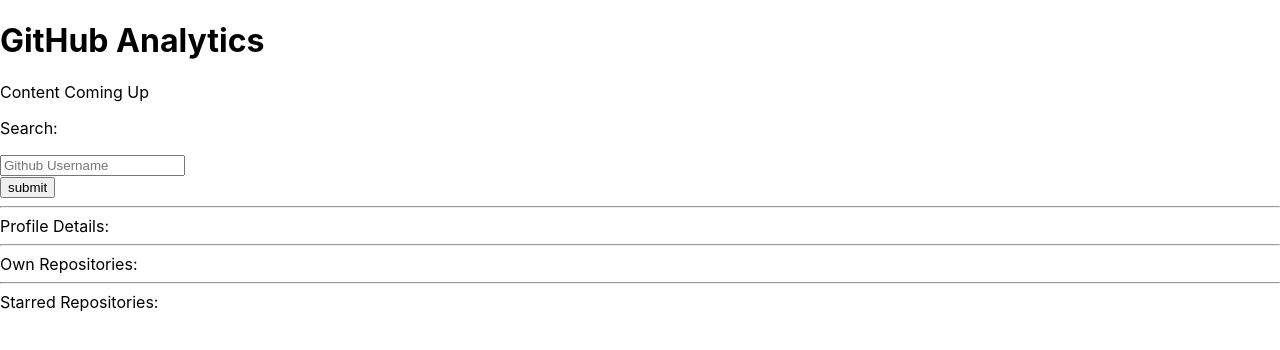
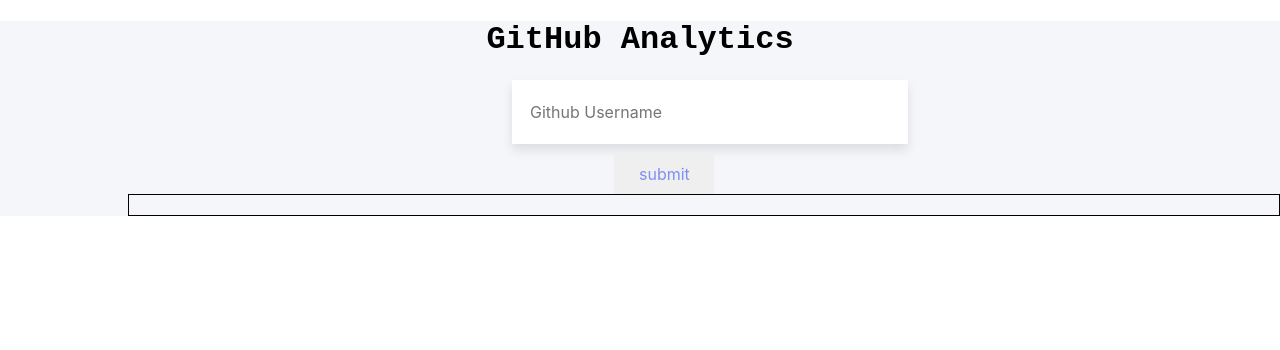
Before and after one commit to ajitesh-30/GitHub-Profiler, a React (Create React App) app: page / in a window 1280 px wide. Shown: the top 350 px of the page. Built offline with nearby package versions, Linux system fonts and the light colour scheme.

Commit message:
Added more CSS

```diff
--- a/package.json
+++ b/package.json
@@ -3,8 +3,11 @@
   "version": "0.1.0",
   "private": true,
   "dependencies": {
+    "axios": "^0.18.0",
+    "moment": "^2.24.0",
     "react": "^16.8.2",
     "react-dom": "^16.8.2",
+    "react-moment": "^0.8.4",
     "react-scripts": "2.1.5"
   },
   "scripts": {
--- a/src/App.js
+++ b/src/App.js
@@ -4,6 +4,7 @@
 import SortedList from './components/SortedList.js';
 import ProfileDetails from './components/ProfileDetails.js';
 import axios from 'axios';
+import './index.css';
 class App extends Component {
 	constructor() {
 		super();
@@ -53,25 +54,20 @@
     	return (
      	 	<div className="App">
         		<header className="App-header">
-          			<h1 class="App-title">GitHub Analytics</h1>
+          			<h1 class="heading"><center>GitHub Analytics</center></h1>
         		</header>
-        		<p class="App-intro">
-        			Content Coming Up
-        		</p>
         		<Form
           			formData={this.state.formData}
           			handleUserFormSubmit={this.handleUserFormSubmit}
           			handleFormChange={this.handleFormChange}
         		/>
-        		  <hr></hr>
-        		  Profile Details:
-        <ProfileDetails infoclean={this.state.infoclean}/>
-        <hr></hr>
-        Own Repositories:
-        <SortedList repitems={this.state.repitems}/>
-        <hr></hr>
-        Starred Repositories:
-        <SortedList repitems={this.state.staritems}/>
+        		<div class="container">
+
+        			<ProfileDetails infoclean={this.state.infoclean}/>
+       				<SortedList repitems={this.state.repitems}/>
+        			<br/>
+        			<SortedList repitems={this.state.staritems}/>
+        		</div>
       		</div>
     	);
   	}
--- a/src/components/Form.js
+++ b/src/components/Form.js
@@ -1,11 +1,10 @@
 import React from 'react';
-
+import './index.css';
 const Form = (props) => {
 	return (
 		<form onSubmit={(event) => props.handleUserFormSubmit(event)}>
 			<label>
-				<p>Search:</p>
-				<input name="username"
+				<input class="form" name="username"
 					type="text"
 					placeholder="Github Username"
 					required
@@ -14,7 +13,7 @@
 			/>
 			</label>
 			<div>
-			<input
+			<input class="btn"
 				type="submit"
 				value="submit"
 			/>
--- a/src/components/ProfileDetails.js
+++ b/src/components/ProfileDetails.js
@@ -1,53 +1,50 @@
 import React from 'react';
 import Moment from 'react-moment';
-
-const imgStye = {
-	borderRadius : "50%",
-	width : "250px",
-	height: "250px"
-};
+import './index.css';
 
 const ProfileDetails = (props) => {
 	return (
 		<div>
+
 			<div>
 				{props.infoclean.avatar_url ?
 					<img src={props.infoclean.avatar_url}
-						alt="Profile"
-						style={imgStye}/>:null}
-			</div>
-			<div>
-          		{props.infoclean.name ? <div><p>Name:</p><p>{props.infoclean.name}</p></div> : null }
+						alt="Profile" class="image"
+						/>:null}
+
+          		{props.infoclean.name ? <div><span class="heading-info">Name:</span><p>{props.infoclean.name}</p></div> : null }
         	</div>
-        	<div>
-          		{props.infoclean.bio ? <div><p>Bio:</p><p>{props.infoclean.bio}</p></div> : null }
+
+        	<div class="profie-details">
+          		{props.infoclean.bio ? <span><p  class="heading-info">Bio:</p><p>{props.infoclean.bio}</p></span> : null }
         	</div>
-        	<div>
-          		{props.infoclean.created_at ? <div><p>Joined:</p><p>{
+        	<div class="profie-details">
+          		{props.infoclean.created_at ? <div><p  class="heading-info">Joined:</p><p>{
           		<Moment from={new Date()}>{props.infoclean.created_at}</Moment>}</p></div> : null }
         	</div>
-        	<div>
-          		{props.infoclean.blog ? <div><p>Blog:</p><p><a href={
+        	<div class="profie-details">
+          		{props.infoclean.blog ? <div><p  class="heading-info">Blog:</p><p><a href={
              		props.infoclean.blog.search("http") !== -1 ? props.infoclean.blog
             		: "http://" +  props.infoclean.blog } target="_blank">{props.infoclean.blog}</a></p></div> : null }
         	</div>
-        	<div>
-          		{props.infoclean.location ? <div><p>Location:</p><p>{props.infoclean.location}</p></div> : null }
+
+        	<div class="profie-details">
+          		{props.infoclean.location ? <div><p  class="heading-info">Location:</p><p>{props.infoclean.location}</p></div> : null }
         	</div>
-        	<div>
-          		{props.infoclean.company ? <div><p>Company:</p><p>{props.infoclean.company}</p></div> : null }
+        	<div class="profie-details">
+          		{props.infoclean.company ? <div><p  class="heading-info">Company:</p><p>{props.infoclean.company}</p></div> : null }
         	</div>
-        	<div>
-          		{props.infoclean.public_repos ? <div><p>Public Repos:</p><p>{props.infoclean.public_repos}</p></div> : null }
+        	<div class="profie-details">
+          		{props.infoclean.public_repos ? <div  class="heading-info"><p>Public Repos:</p><p>{props.infoclean.public_repos}</p></div> : null }
         	</div>
-        	<div>
-          		{props.infoclean.followers ? <div><p>Followers:</p><p>{props.infoclean.followers}</p></div> : null }
+        	<div class="profie-details">
+          		{props.infoclean.followers ? <div><p  class="heading-info">Followers:</p><p>{props.infoclean.followers}</p></div> : null }
         	</div>
-        	<div>
-          		{props.infoclean.following ? <div><p>Following:</p><p>{props.infoclean.following}</p></div> : null }
+        	<div class="profie-details">
+          		{props.infoclean.following ? <div  class="heading-info"><p>Following:</p><p>{props.infoclean.following}</p></div> : null }
         	</div>
-        	<div>
-          		{props.infoclean.html_url ? <div><p><a href={props.infoclean.html_url} target="_blank">View on GitHub</a></p></div> : null }
+        	<div class="profie-details">
+          		{props.infoclean.html_url ? <div><p  class="heading-info"><a href={props.infoclean.html_url} target="_blank">View on GitHub</a></p></div> : null }
         	</div>
         	<div>
           		{props.infoclean.login ? <div>{ <img src={"http://ghchart.rshah.org/"+props.infoclean.login} alt="Github chart" />}
--- a/src/components/SortedList.js
+++ b/src/components/SortedList.js
@@ -1,16 +1,18 @@
 import React from 'react';
 import Moment from 'react-moment';
-
+import './index.css';
 const SortedList = (props) => {
 	if (props.repitems) {
 		return (
 			<ul>
+				<span class="heading-info"><b>Own Repositories</b></span>
+				<br/>
 				{props.repitems.map((repitem) =>
 					<li key={repitem.id}>
-						<div>
+						<div class="repositories">
 							<div>
 								<a href={repitem.html_url} target="_blank">
-								{repitem.name}</a> || Started <Moment from={new Date()}>
+								{repitem.name}</a><br/> Started <Moment from={new Date()}>
 								{repitem.created_at}</Moment>
 							</div>
 							<div>
--- /dev/null
+++ b/src/components/index.css
@@ -0,0 +1,54 @@
+.App {
+	background-color:  #f5f6fa;
+}
+.profie-details {
+	font-family: OCR A Std, monospace;
+
+}
+.container {
+	margin-left: 10%;
+	border : 1px solid;
+}
+.image {
+	margin-top: 30px;
+	border-radius:  50%;
+	width : 250px;
+	height: 250px;
+	margin-left: 50%;
+}
+.heading {
+	font-family: OCR A Std, monospace;
+
+}
+.form{
+		margin-left: 40%;
+		width: 360px;
+		background: #fff;
+		color: #a3a3a3;
+		font: inherit;
+		box-shadow: 0 6px 10px 0 rgba(0, 0, 0 , .1);
+		border: 0;
+		outline: 0;
+		padding: 22px 18px;
+}
+
+.btn {
+	margin-left: 48%;
+	display: inline-block;
+	color: #7f8ff4;
+	width: 100px;
+	height: 40px;
+	margin-top: 10px;
+	font: inherit;
+	border: 0;
+	outline: 0;
+	padding: 0;
+	transition: all 200ms ease-in;
+	cursor: pointer;
+}
+
+.repositories{
+	padding-top: 15px;
+	padding-bottom: 15px;
+	border : 1px solid;
+}
```
